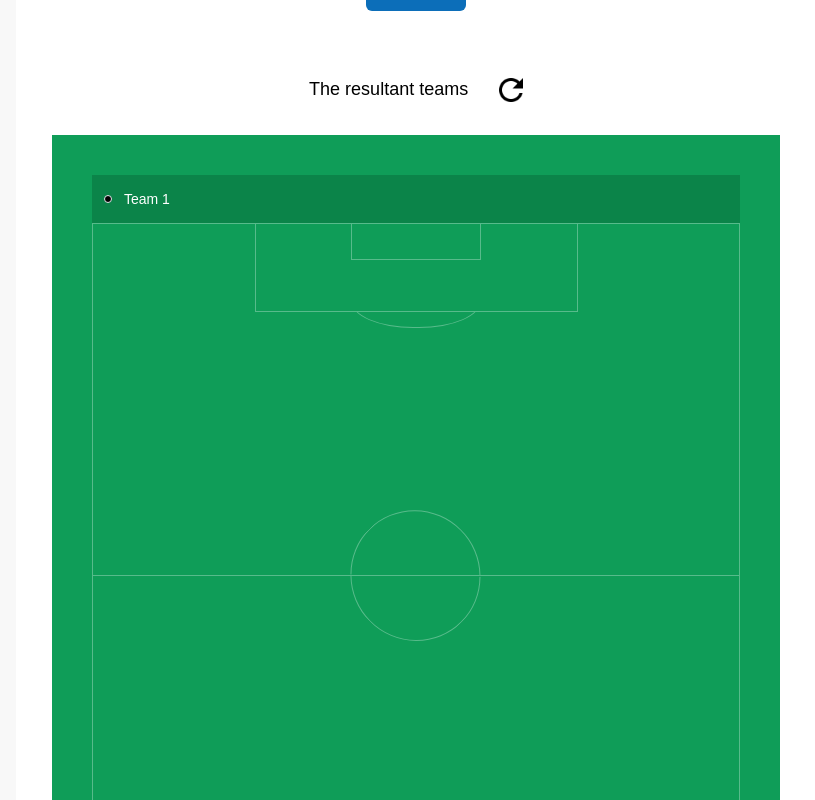
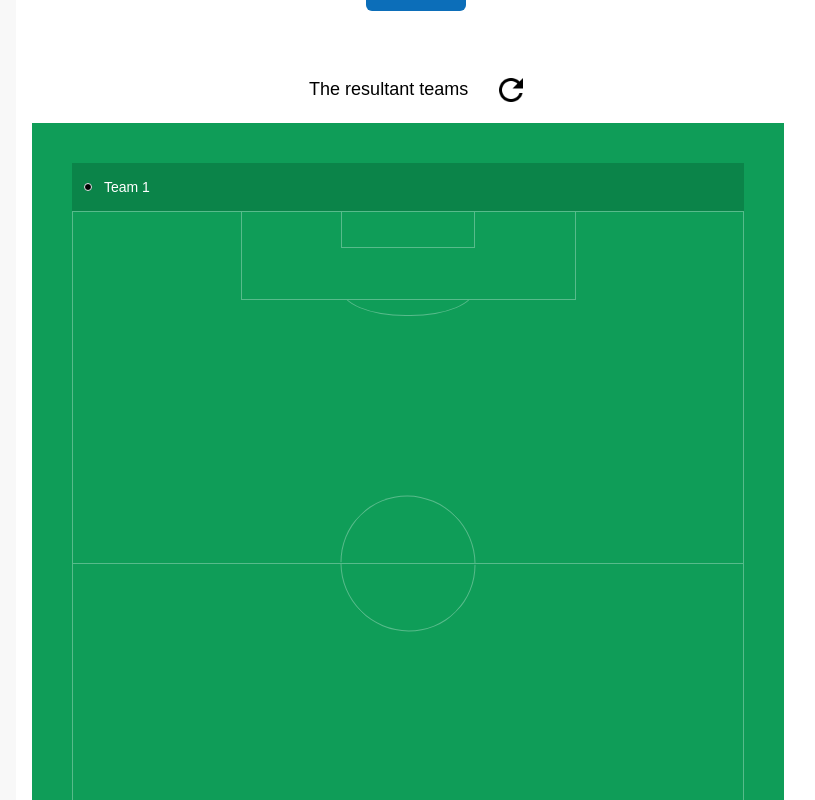
Before and after one commit to gemFromJa/teambuilder, a Next.js app: page / in a window 1280 px wide. Shown: the part 720-1520 px from the top of the page, without its empty margins (224-1039 px from the left). Built offline with nearby package versions, Linux system fonts and the light colour scheme.

Commit message:
sizing update

```diff
--- a/components/teams/roster.tsx
+++ b/components/teams/roster.tsx
@@ -32,7 +32,7 @@ export default function Roseter({
                 .fill(null)
                 .map((_, i) => (
                     <div
-                        className="min-h-[100%] w-[100%] max-w-[800px] mx-auto px-[20px] py-3 bg-white"
+                        className="min-h-[100%] w-[100%] max-w-[800px] my-3 bg-white"
                         key={`field_${i}`}
                     >
                         <section className="mb-4 w-[100%] max-w-[752px] bg-field-color">
--- a/components/teams/teams.tsx
+++ b/components/teams/teams.tsx
@@ -68,7 +68,7 @@ export default function Teams({
     return (
         <div>
             <h3 className="text-lg font-semibold">Teams</h3>
-            <div className="mb-4 grid grid-cols-[repeat(auto-fit,minmax(320px,auto))] gap-6">
+            <div className="mb-4 grid grid-cols-[repeat(auto-fit,minmax(300px,auto))] gap-6">
                 {teams.map((team, idx) => (
                     <div key={`team_${idx}`} className={` w-[100%] mb-2`}>
                         <div className={`flex justify-between w-[100%]`}>
```
